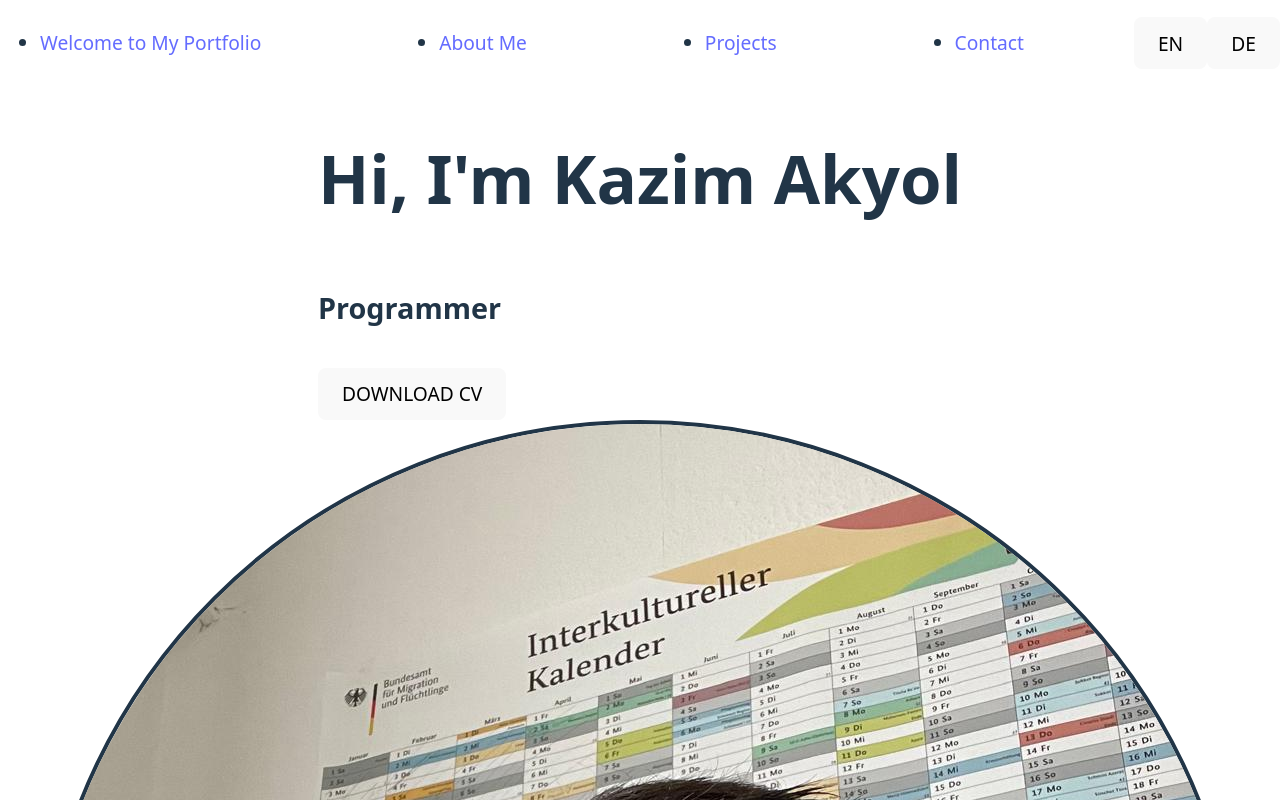
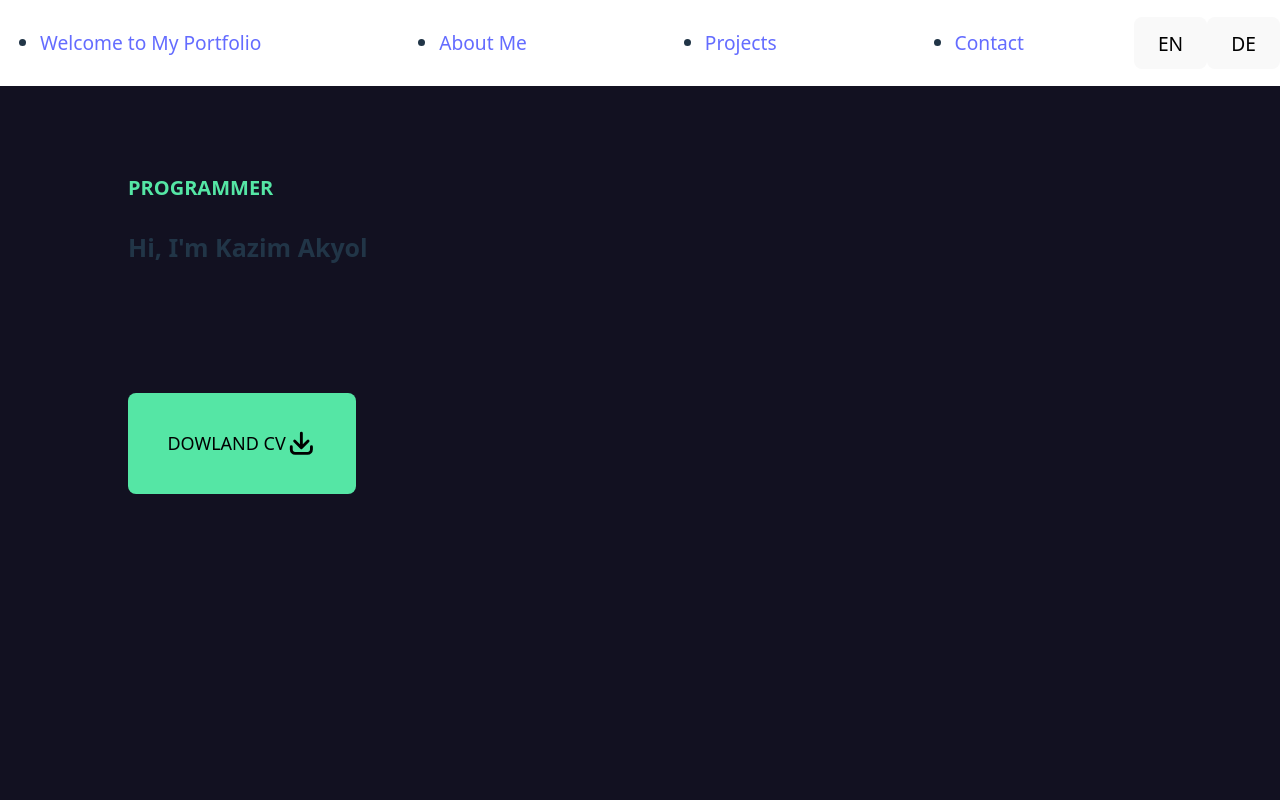
Before and after one commit to KazimAkyol/my-portfolio, a React (Vite) app in the folder my-portfolio/: page / in a window 1280 px wide. Shown: the top 800 px of the page. Built offline with nearby package versions, Linux system fonts and the light colour scheme.

Commit message:
updated Home page

```diff
--- a/my-portfolio/package.json
+++ b/my-portfolio/package.json
@@ -10,6 +10,7 @@
     "preview": "vite preview"
   },
   "dependencies": {
+    "@heroicons/react": "^2.2.0",
     "@tailwindcss/vite": "^4.1.11",
     "@types/react-router-dom": "^5.3.3",
     "autoprefixer": "^10.4.21",
--- a/my-portfolio/src/pages/Home.tsx
+++ b/my-portfolio/src/pages/Home.tsx
@@ -1,51 +1,51 @@
 import { useTranslation } from 'react-i18next';
+import { ArrowDownTrayIcon } from "@heroicons/react/16/solid";
 import profileImage from '../assets/images/pp-ich.jpeg';
 
 export default function Home() {
     const { t } = useTranslation();
 
-    const downloadCV = () => {
-        const link = document.createElement('a');
-        link.href = '/path/to/cv.pdf';
-        link.download = 'Kazim_Akyol_CV.pdf';
-        link.click();
-    };
+    // const downloadCV = () => {
+    //     const link = document.createElement('a');
+    //     link.href = '/path/to/cv.pdf';
+    //     link.download = 'Kazim_Akyol_CV.pdf';
+    //     link.click();
+    // };
 
     return (
-        <section className="min-h-screen flex items-center bg-gray-900 text-white py-12">
-            <div className="container mx-auto px-6">
-                <div className="flex flex-col md:flex-row items-center justify-between gap-12">
-                    {/* Sol kısım: Metinler */}
-                    <div className="flex-1">
-                        <h1 className="text-4xl md:text-5xl font-bold mb-2">
+        <div className="bg-[#121121] pb-[4rem] pt-[4rem] md:pt-[8rem]">
+            <div className="grid grid-cols-1 md:grid-cols-2 w-[80%] mx-auto gap-[20rem] items-center ">
+                <div>
+                    <h1 className="text-[20px] font-bold uppercase text-[#55e6a5] md-[1rem]">
+                        Programmer
+                    </h1>
+                    <h2 className="text-[25px] md:text-[35px] lg:text-[45px] md:leading-[3rem] leading-[3rem] font-bold text-white">
                         Hi, I'm <span className="text-yellow-400">Kazim Akyol</span>
-                        </h1>
-                        <h2 className="text-2xl md:text-3xl font-semibold text-green-400 mb-6">Programmer</h2>
-
-                        <p className="text-gray-300 leading-relaxed mb-6 max-w-2xl">
+                    </h2>
+                    <div className="mb-[3rem] flex items-center md:space-x-10">
+                        <span className="w-[100px] hidden md:block h-[5px] bg-slate-400 rounded-sm"></span>
+                        <p className="text-[19px] text-slate-300 w-[80%]">
                             {t('home.subtitle', {
                                 defaultValue:
                                     "I am a full-stack web developer with expertise in HTML, CSS, JavaScript, React, TypeScript, Node.js and MongoDB. I have projects on creating both front-end and back-end dynamic and responsive user interfaces, as well as databases using SQL and NoSQL. I am good at implementing intuitive user logic based on end-to-end solutions. I maintain a holistic approach to web development, staying up to date on emerging technologies and adapting to project requirements.",
                             })}
                         </p>
-
-                        <button
-                            onClick={downloadCV}
-                            className="bg-green-400 hover:bg-green-500 text-gray-900 font-medium py-2 px-6 rounded-md text-sm md:text-base transition duration-200">
-                            {t('home.downloadCV', { defaultValue: 'DOWNLOAD CV' })}
-                        </button>
                     </div>
-
-                    {/* Sağ kısım: Profil Fotoğrafı */}
-                    <div>
+                    <a href="/data/Muhammet_SOLMAZ.pdf" download="MUhammet_SOLMAZCV.pdf">
+                        <button className="px-[2rem] hover:bg-yellow-400 transition-all duration-200 py-[1rem] text-[18px] font-bold uppercase bg-[#55e6a5] text-black flex items-center space-x-2">
+                            <p>Dowland CV</p>
+                            <ArrowDownTrayIcon className="w-[1.6rem] h-[1.7rem] text-black" />
+                        </button></a>
+                </div>
+                <div className="lg:w-[500px] mx-auto md:mx-0 mt-[2rem] lg:mt-0 lg:h-[500px] w-[300px] h-[300px] relative ">
                     <img
                         src={profileImage}
                         alt="Kazim Akyol"
-                            className="w-48 h-48 md:w-56 md:h-56 rounded-full object-cover border-4 border-gray-300 shadow-xl"
+                        className="relative z-[11] w-[100%] h-[100%] object-contain"
                     />
+                    {/* <div className="absolute w-[100%] h-[100%] z-[10] bg-[#55e6a5] top-[2rem]"></div> */}
                 </div>
             </div>
         </div>
-        </section>
     );
 }
--- a/my-portfolio/src/pages/Projects.tsx
+++ b/my-portfolio/src/pages/Projects.tsx
@@ -29,11 +29,11 @@ export default function Projects() {
             link: 'https://movie-app-lilac-mu.vercel.app/'
         },
         {
-            id: 2,
-            title: t('Movie App'),
+            id: 3,
+            title: t('Shopping Card'),
             description: t('projects.project2.description'),
             technologies: ['React', 'Firebase', 'Axios'],
-            link: 'https://movie-app-lilac-mu.vercel.app/'
+            link: 'https://shopping-card-project-mocha.vercel.app/'
         },
         {
             id: 2,
```
Also changed, not shown: 2 other files (tests, documents, lock files or other folders). Lines whose indentation alone changed are shown as unchanged.
